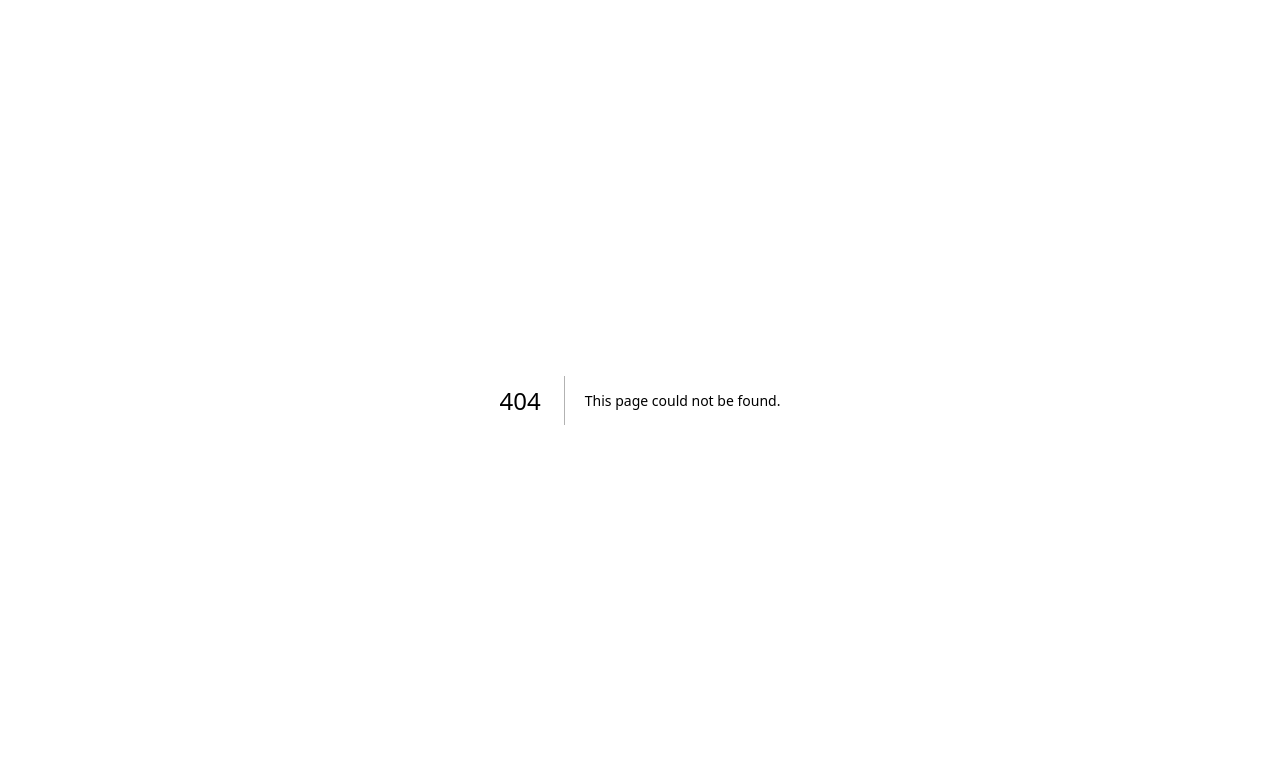
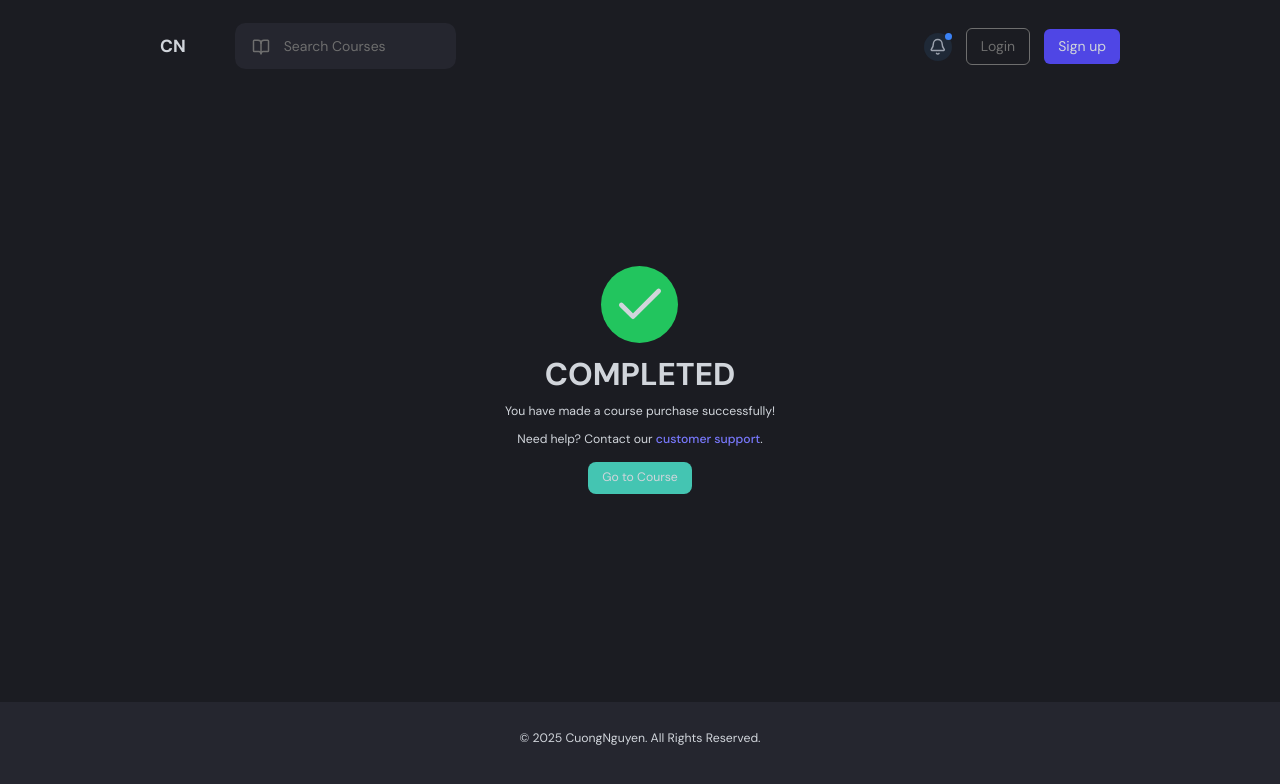
Before and after one commit to Nvcuonghandsome/learning-management, a Next.js app in the folder client/: page /checkout/completion in a window 1280 px wide. Before the commit this address had no page. Shown: the top 784 px of the page. Built offline with nearby package versions, Linux system fonts and the light colour scheme; no server answers.

Commit message:
Completion Page

```diff
--- /dev/null
+++ b/client/src/app/(nondashboard)/checkout/completion/page.tsx
@@ -0,0 +1,34 @@
+import { Button } from '@/components/ui/button';
+import { Check } from 'lucide-react';
+import Link from 'next/link';
+import React from 'react';
+
+const CompletionPage = () => {
+  return (
+    <div className="completion">
+      <div className="completion__content">
+        <div className="completion__icon">
+          <Check className="w-16 h-16" />
+        </div>
+        <h1 className="completion__title">COMPLETED</h1>
+        <p className="completion__message">
+          You have made a course purchase successfully!
+        </p>
+      </div>
+      <div className="completion__support">
+        <p>
+          Need help? Contact our{' '}
+          <Button variant="link" asChild className="p-0 m-0 text-primary-700">
+            <a href="mailto:support@example.com">customer support</a>
+          </Button>
+          .
+        </p>
+      </div>
+      <div className="completion__action">
+        <Link href="user/courses">Go to Course</Link>
+      </div>
+    </div>
+  );
+};
+
+export default CompletionPage;
--- a/client/src/app/(nondashboard)/checkout/page.tsx
+++ b/client/src/app/(nondashboard)/checkout/page.tsx
@@ -6,6 +6,7 @@ import { useCheckoutNavigation } from '@/hooks/useCheckoutNavigation';
 import { useUser } from '@clerk/nextjs';
 import CheckoutDetailsPage from './details';
 import PaymentPage from './payment';
+import CompletionPage from './completion/page';
 
 const CheckoutWizard = () => {
   const { isLoaded } = useUser();
@@ -20,9 +21,9 @@ const CheckoutWizard = () => {
       case 2:
         return <PaymentPage />;
       case 3:
-        return 'completion page';
+        return <CompletionPage />;
       default:
-        return 'checkout detail page';
+        return <CheckoutDetailsPage />;
     }
   };
 
--- a/client/src/app/globals.css
+++ b/client/src/app/globals.css
@@ -220,7 +220,7 @@ input[type='color'] {
 
 /* Completion Page */
 .completion {
-  @apply flex flex-col h-full items-center justify-center bg-background text-foreground;
+  @apply flex flex-col h-full items-center justify-center;
 }
 
 .completion__content {
```
